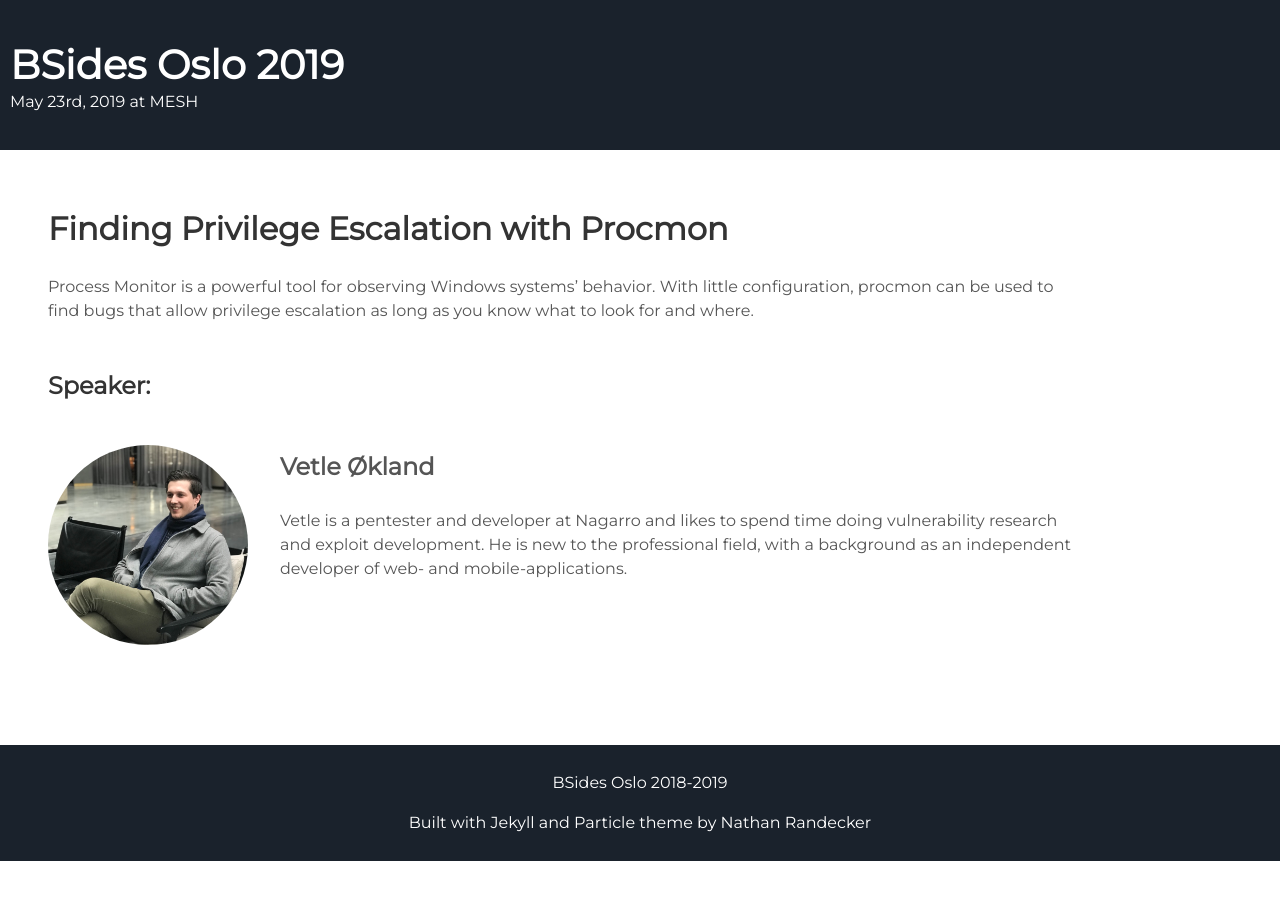
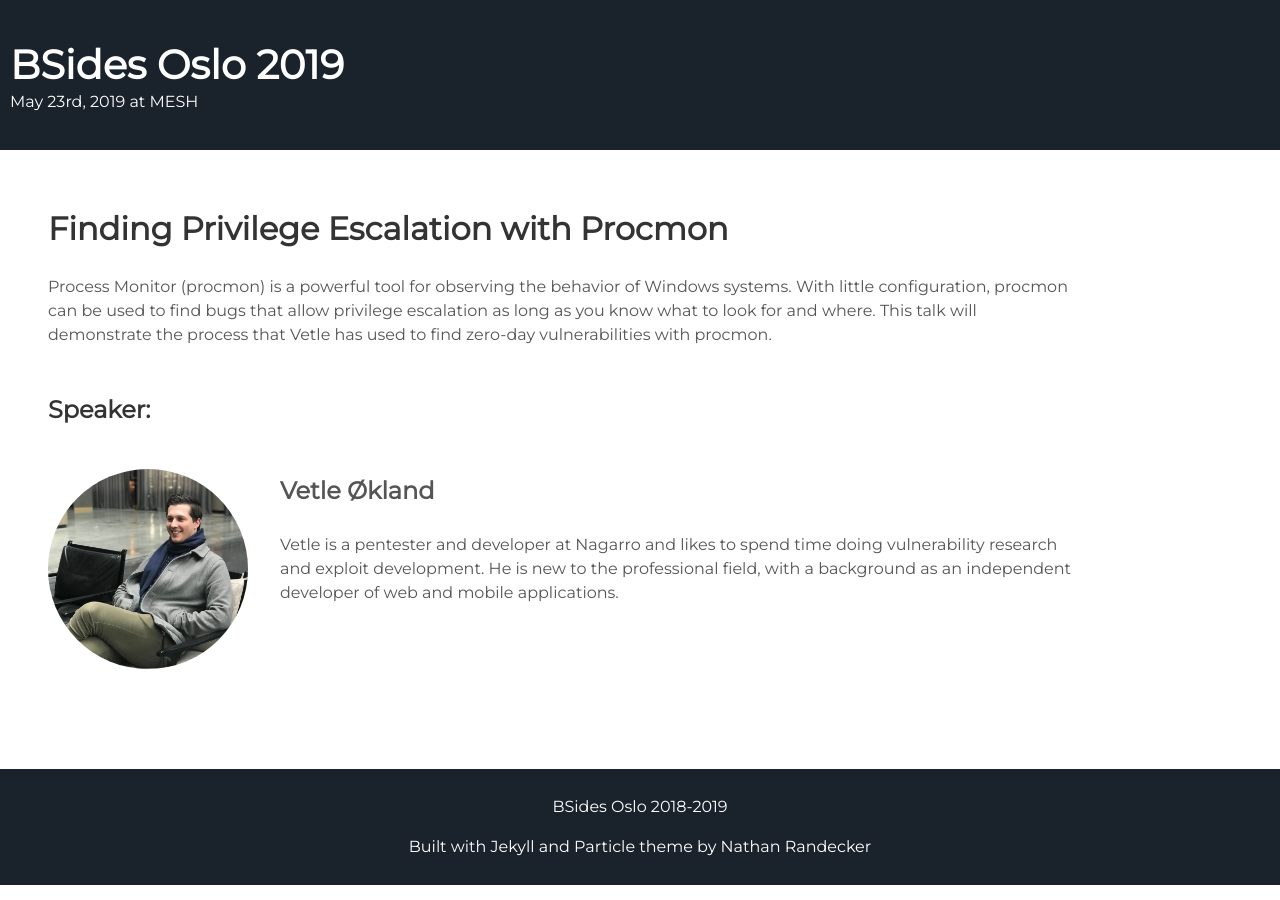
Before and after one commit to eoftedal/2019, a Jekyll site: the page built from _talks/Finding_Privilege_Escalation_with_Procmon.md, in a window 1280 px wide. Built offline with Jekyll 4.4.1, drawn with Linux system fonts in a browser that asks for light colours.

Commit message:
made it sexy!

```diff
--- a/_talks/Finding_Privilege_Escalation_with_Procmon.md
+++ b/_talks/Finding_Privilege_Escalation_with_Procmon.md
@@ -4,7 +4,7 @@ title: Finding Privilege Escalation with Procmon
 speakers:
 - name: Vetle Økland
   image: vetle.jpg
-  bio: Vetle is a pentester and developer at Nagarro and likes to spend time doing vulnerability research and exploit development. He is new to the professional field, with a background as an independent developer of web- and mobile-applications.
+  bio: Vetle is a pentester and developer at Nagarro and likes to spend time doing vulnerability research and exploit development. He is new to the professional field, with a background as an independent developer of web and mobile applications.
 ---
 
-Process Monitor is a powerful tool for observing Windows systems' behavior. With little configuration, procmon can be used to find bugs that allow privilege escalation as long as you know what to look for and where.
+Process Monitor (procmon) is a powerful tool for observing the behavior of Windows systems. With little configuration, procmon can be used to find bugs that allow privilege escalation as long as you know what to look for and where. This talk will demonstrate the process that Vetle has used to find zero-day vulnerabilities with procmon.
```
